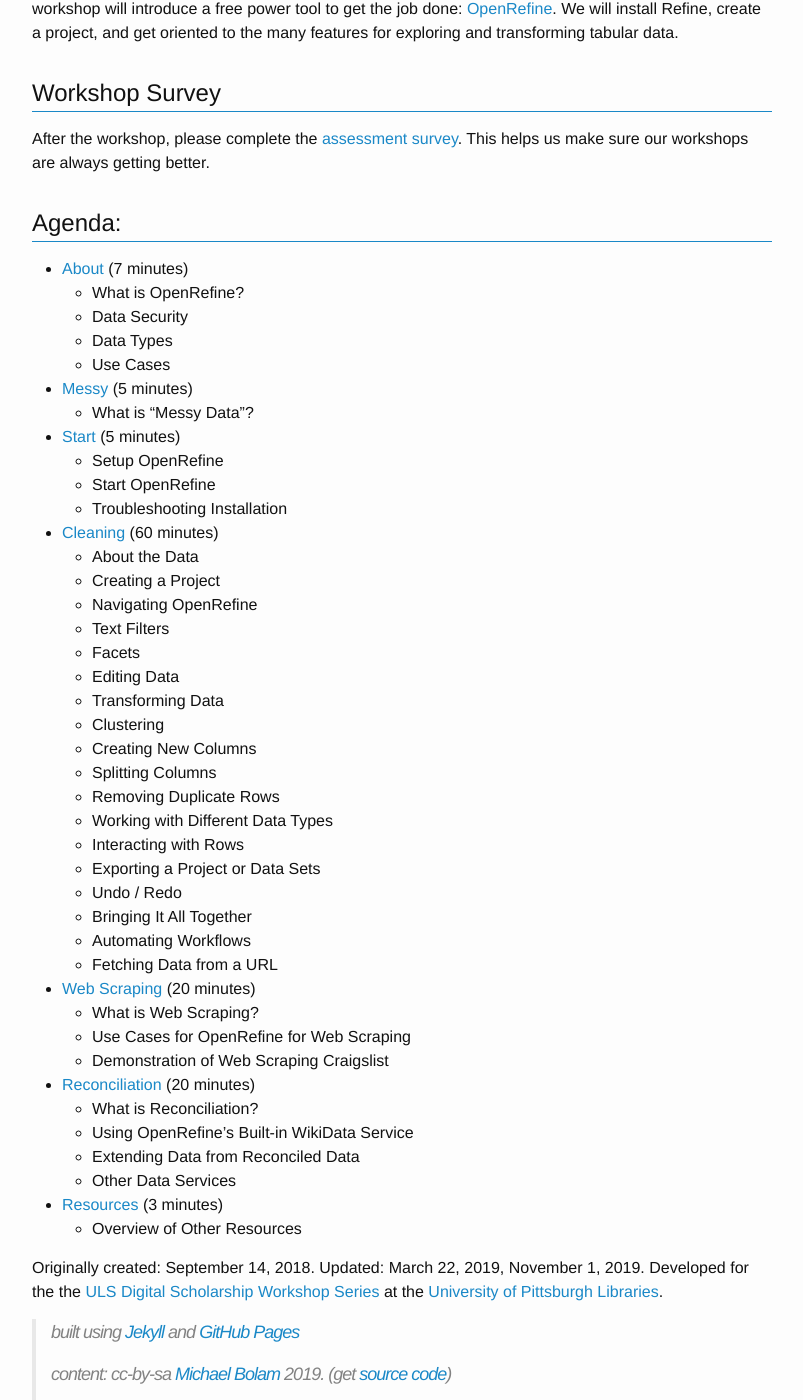
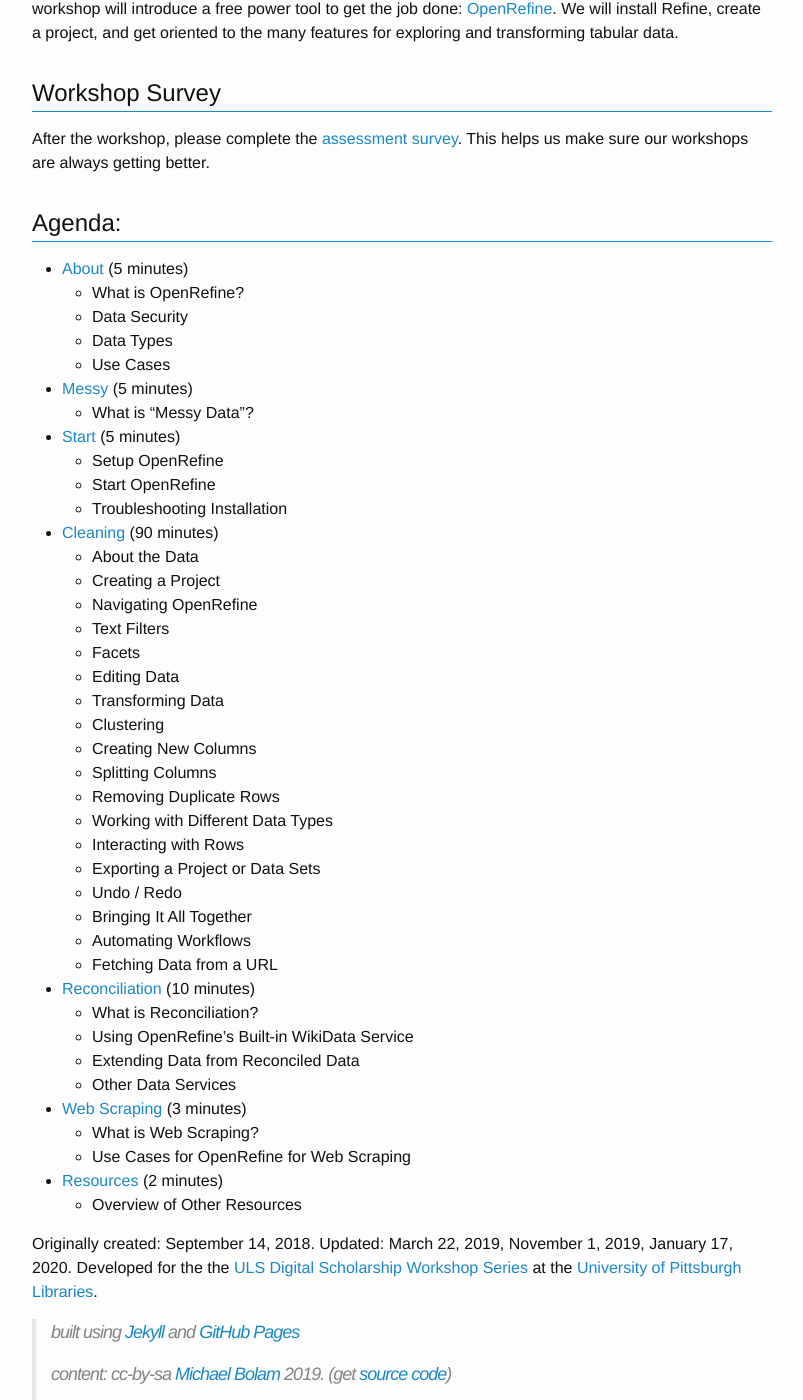
Before and after one commit to mbolam/DSWS_OpenRefine, a Jekyll site: the page built from index.md, in a window 1280 px wide and 1400 px high, scrolled down 624 px. Shown: the whole window, without its empty margins (238-1041 px from the left). Built offline with Jekyll 4.4.1, drawn with Linux system fonts in a browser that asks for light colours.

Commit message:
Update index.md

```diff
--- a/index.md
+++ b/index.md
@@ -13,7 +13,7 @@ Before analysis comes the messy work of evaluating, cleaning, and transforming d
 After the workshop, please complete the [assessment survey](http://bit.ly/dss_fall2019). This helps us make sure our workshops are always getting better.
 
 ## Agenda:
-* [About](1-about.html) (7 minutes)
+* [About](1-about.html) (5 minutes)
     * What is OpenRefine?
     * Data Security
     * Data Types
@@ -24,7 +24,7 @@ After the workshop, please complete the [assessment survey](http://bit.ly/dss_fa
     * Setup OpenRefine
     * Start OpenRefine
     * Troubleshooting Installation
-* [Cleaning](4-cleaning.html) (60 minutes)
+* [Cleaning](4-cleaning.html) (90 minutes)
     * About the Data
     * Creating a Project
     * Navigating OpenRefine
@@ -43,19 +43,18 @@ After the workshop, please complete the [assessment survey](http://bit.ly/dss_fa
     * Bringing It All Together
     * Automating Workflows
     * Fetching Data from a URL
-* [Web Scraping](5-webScraping.html) (20 minutes)
-    * What is Web Scraping?
-    * Use Cases for OpenRefine for Web Scraping
-    * Demonstration of Web Scraping Craigslist
-* [Reconciliation](6-reconciliation.html) (20 minutes)
+* [Reconciliation](5-reconciliation.html) (10 minutes)
     * What is Reconciliation?
     * Using OpenRefine's Built-in WikiData Service
     * Extending Data from Reconciled Data
     * Other Data Services
-* [Resources](7-resources.html) (3 minutes)
+* [Web Scraping](6-webScraping.html) (3 minutes)
+    * What is Web Scraping?
+    * Use Cases for OpenRefine for Web Scraping
+* [Resources](7-resources.html) (2 minutes)
     * Overview of Other Resources
 
-Originally created: September 14, 2018. Updated: March 22, 2019, November 1, 2019. Developed for the the [ULS Digital Scholarship Workshop Series](https://www.library.pitt.edu/digital-scholarship-services) at the [University of Pittsburgh Libraries](http://www.library.pitt.edu).
+Originally created: September 14, 2018. Updated: March 22, 2019, November 1, 2019, January 17, 2020. Developed for the the [ULS Digital Scholarship Workshop Series](https://www.library.pitt.edu/digital-scholarship-services) at the [University of Pittsburgh Libraries](http://www.library.pitt.edu).
 
 > built using [Jekyll](https://jekyllrb.com/) and [GitHub Pages](https://pages.github.com/)
 >
```
